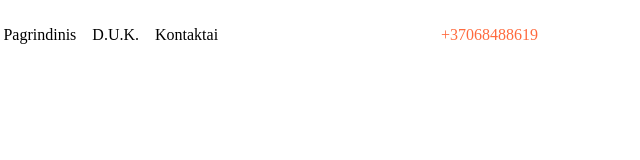
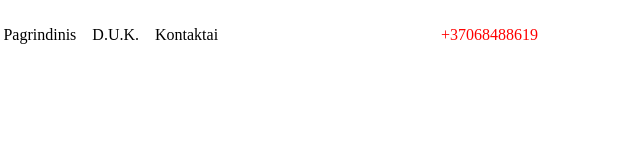
Before and after one commit to aistyy/IamJuniorpaskaitos, a plain HTML site: page about.html in a window 1280 px wide. Shown: the full height of the page, 590-1230 px from the left. Drawn offline with Linux system fonts and the light colour scheme.

Commit message:
Update top-navigation.css
nauja spalva

```diff
--- a/top-navigation.css
+++ b/top-navigation.css
@@ -1,5 +1,5 @@
 :root {
-  --primary-color: #ff6a3e;
+  --primary-color: red;
   --menu-item-border-color: var(--primary-color);
   --contact-btn-border-height: 2px;
   --gap: 16px;
```
